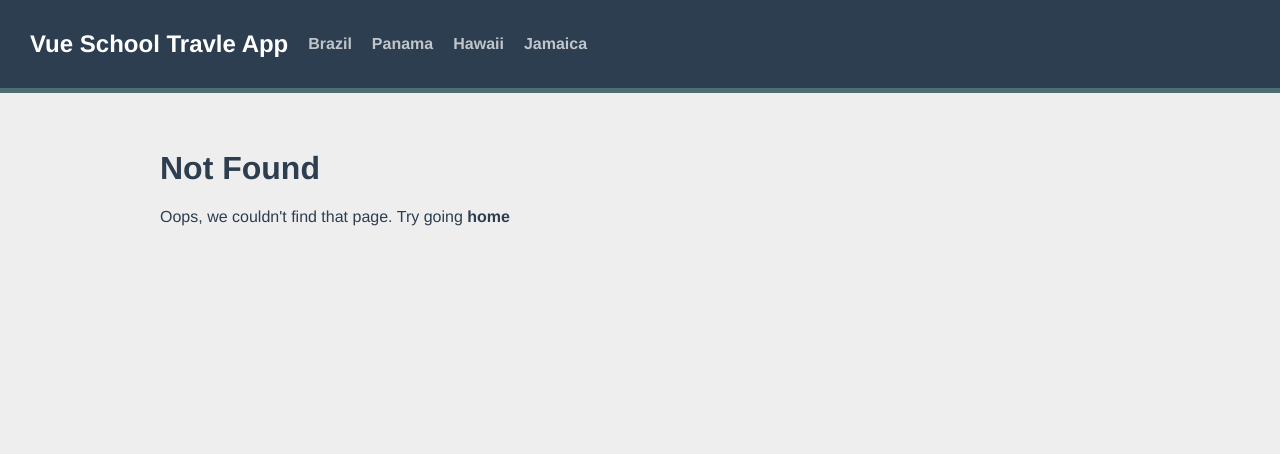
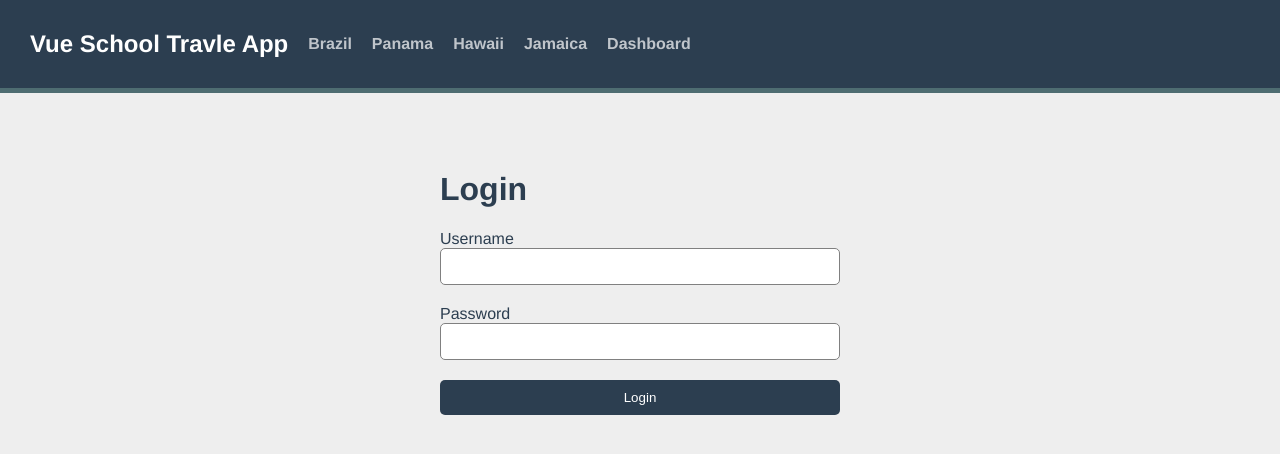
Before and after one commit to Masoumi-shima/vue-school-travel-app, a Vue app: page /login in a window 1280 px wide. Before the commit this address had no page. Shown: the top 454 px of the page. Built offline with nearby package versions, Linux system fonts and the light colour scheme.

Commit message:
Add Protected route with Login page

```diff
--- a/src/components/TheNavigation.vue
+++ b/src/components/TheNavigation.vue
@@ -6,8 +6,9 @@
         :key="destination.id"
         :to="{name: 'destination.show', params:{id:destination.id, slug:destination.slug}}">
         {{destination.name}}
+      </router-link>
+      <router-link :to="{name:'protected'}">Dashboard</router-link>
 
-      </router-link>
   </div>
   </template>
 
--- a/src/router/index.js
+++ b/src/router/index.js
@@ -4,6 +4,19 @@
 
 
 const routes = [
+  {
+    path:'/protected',
+    name:'protected',
+    component: () => import('@/views/Protected.vue'),
+    meta: {
+      requiresAuth: true
+    }
+  },
+  {
+    path:'/login',
+    name:'login',
+    component: () => import('@/views/Login.vue')
+  },
   {
     path: "/",
     name: "home",
@@ -44,4 +57,9 @@
   routes
 });
 
+router.beforeEach((to, from) => {
+  if(to.meta.requiresAuth && !window.user) {
+    return {name:'login'}
+  }
+})
 export default router;
--- /dev/null
+++ b/src/views/Login.vue
@@ -0,0 +1,30 @@
+<template>
+    <div class="login">
+        <form class="form" @submit.prevent="login">
+            <h1>
+                Login
+            </h1>
+            <label for="username">Username</label>
+            <input v-model="username" name="username" type="text" class="input">
+            <label for="password">Password</label>
+            <input v-model="password" name="password" type="text" class="input">
+            <button class="btn">Login</button>
+        </form>
+    </div>
+</template>
+<script>
+export default {
+    data() {
+        return {
+            username:'',
+            password:''
+        }
+    },
+    methods: {
+        login() {
+            window.user = this.username,
+            this.$router.push({name:'protected'})
+        }
+    }
+}
+</script>
--- /dev/null
+++ b/src/views/Protected.vue
@@ -0,0 +1,21 @@
+<template>
+    <div>
+        <h1>Greeting, {{username}}!</h1>
+        <button class="btn" @click="logout">Logout</button>
+    </div>
+</template>
+<script>
+export default {
+    data() {
+        return {
+            username: window.user
+        }
+    },
+    methods: {
+        logout() {
+            window.user = null
+            this.$router.push({name:'login'})
+        }
+    }
+}
+</script>
```
